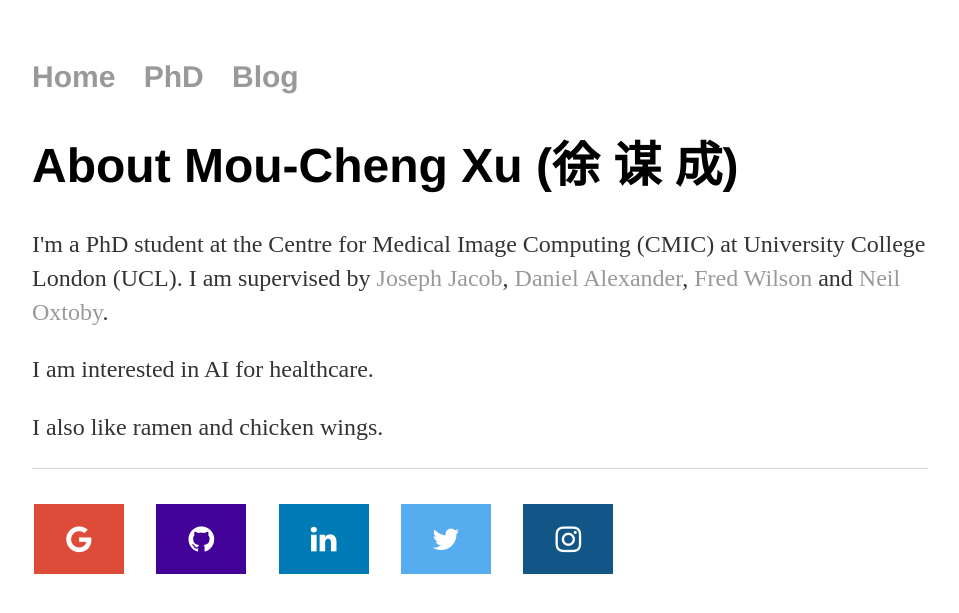
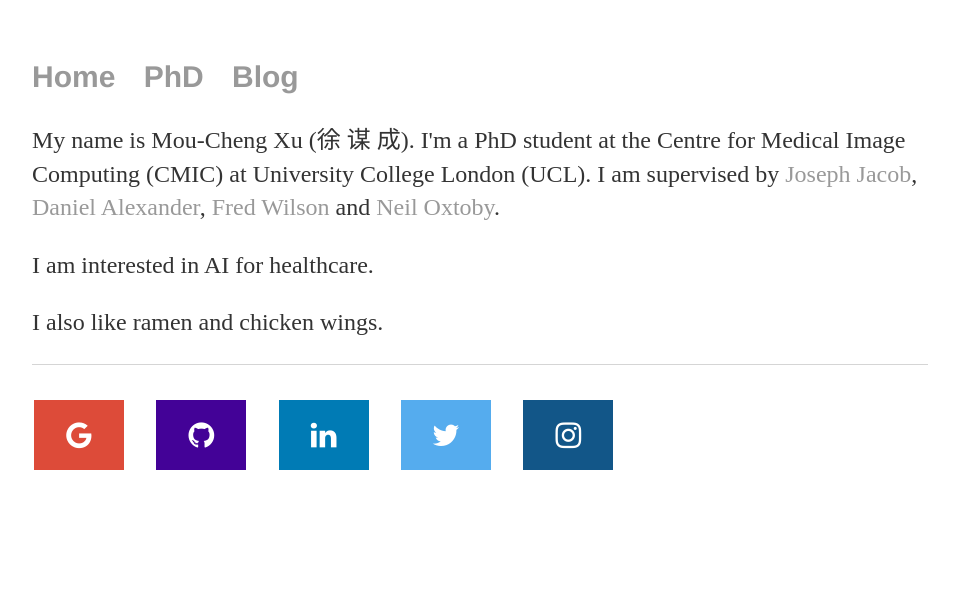
Before and after one commit to moucheng2017/mouchengxu.github.io, a Jekyll site: the page built from index.html, in a window 1280 px wide. Shown: the top 613 px of the page, without its empty margins (160-1119 px from the left). Built offline with Jekyll 4.4.1, drawn with Linux system fonts in a browser that asks for light colours.

Commit message:
Update index.html

```diff
--- a/index.html
+++ b/index.html
@@ -3,8 +3,8 @@ layout: default
 title: Mou-Cheng Xu
 ---
 <div class="blurb">
-	<h1>About Mou-Cheng Xu (徐 谋 成)</h1>
-	<p>I'm a PhD student at the Centre for Medical Image Computing (CMIC) at University College London (UCL).
+<!-- 	<h1>About Mou-Cheng Xu (徐 谋 成)</h1> -->
+	<p>My name is Mou-Cheng Xu (徐 谋 成). I'm a PhD student at the Centre for Medical Image Computing (CMIC) at University College London (UCL).
 		I am supervised by <a href="https://www.researchgate.net/profile/Joseph_Jacob8">Joseph Jacob</a>,
 		<a href="https://scholar.google.co.uk/citations?user=mH-ZOQEAAAAJ&hl=en">Daniel Alexander</a>,
 		<a href="https://uk.linkedin.com/in/frederickwilson">Fred Wilson</a> and
```
